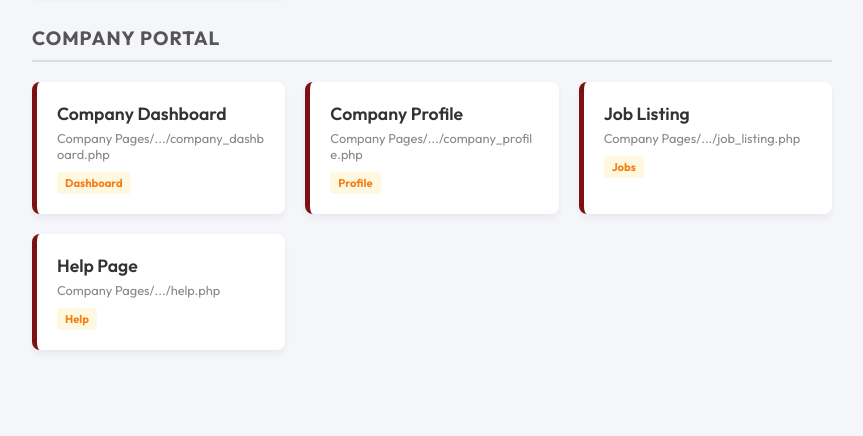
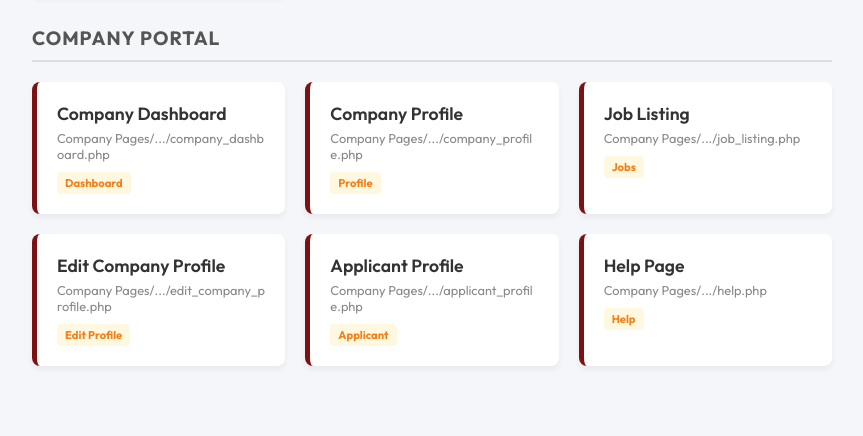
Before and after one commit to mrnp-dev/Hirenorian, a PHP site: page /Web/Pages/index.php in a window 1280 px wide. Shown: the part 1350-1786 px from the top of the page, without its empty margins (208-1071 px from the left). Before the commit the page ends 1700 px from the top, so only its background shows below. Run offline with PHP 8.4, Linux system fonts and the light colour scheme.

Commit message:
updated index.php

```diff
--- a/Pages/index.php
+++ b/Pages/index.php
@@ -222,6 +222,16 @@
                     <span class="page-path">Company Pages/.../job_listing.php</span>
                     <span class="badge badge-company">Jobs</span>
                 </a>
+                <a href="Company Pages/Company Edit Profile Page/php/edit_company_profile.php" class="page-link">
+                    <span class="page-name">Edit Company Profile</span>
+                    <span class="page-path">Company Pages/.../edit_company_profile.php</span>
+                    <span class="badge badge-company">Edit Profile</span>
+                </a>
+                <a href="Company Pages/Applicant's Profile Page/php/applicant_profile.php" class="page-link">
+                    <span class="page-name">Applicant Profile</span>
+                    <span class="page-path">Company Pages/.../applicant_profile.php</span>
+                    <span class="badge badge-company">Applicant</span>
+                </a>
                 <a href="Company Pages/Help Page/php/help.php" class="page-link">
                     <span class="page-name">Help Page</span>
                     <span class="page-path">Company Pages/.../help.php</span>
```
